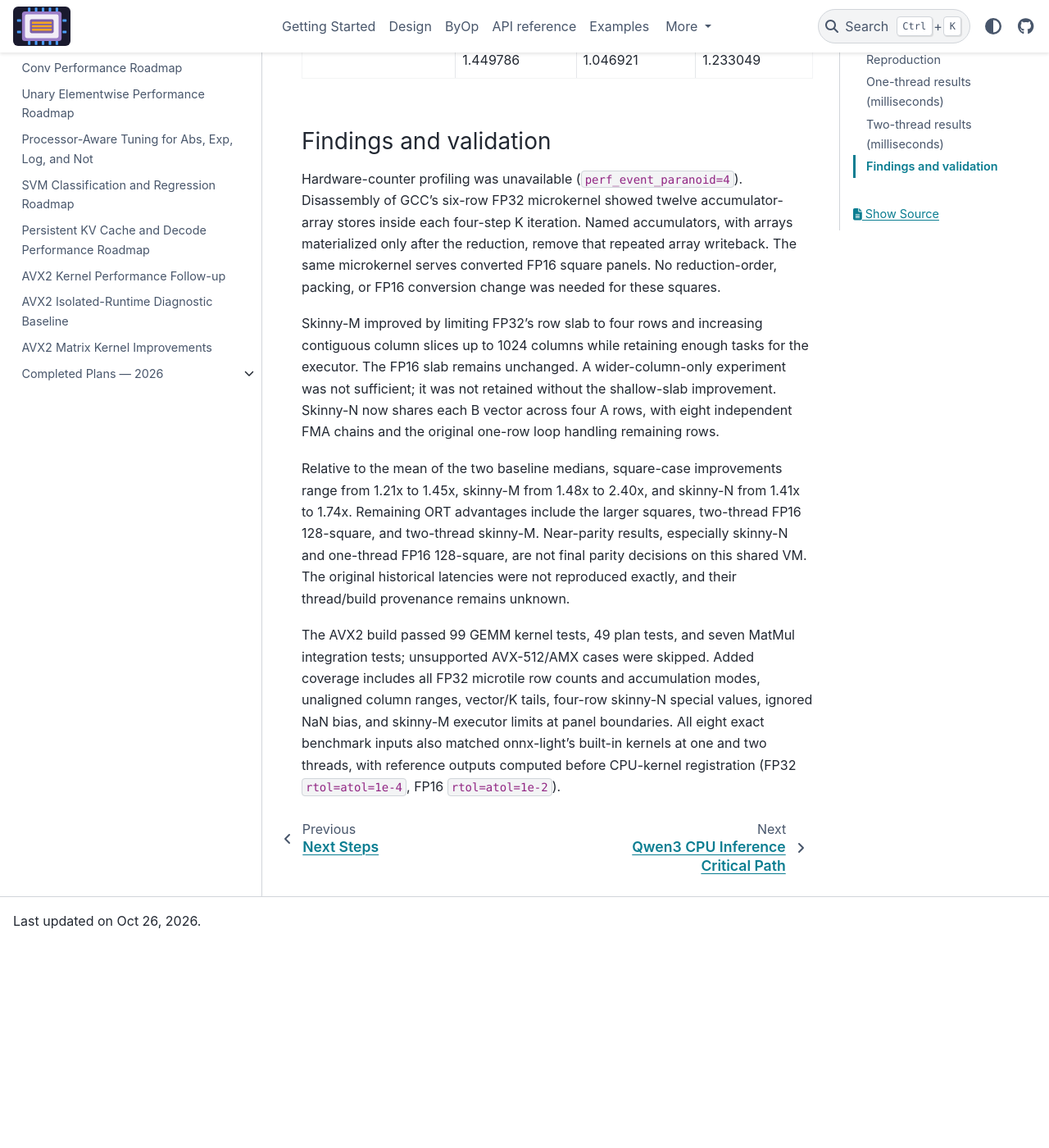
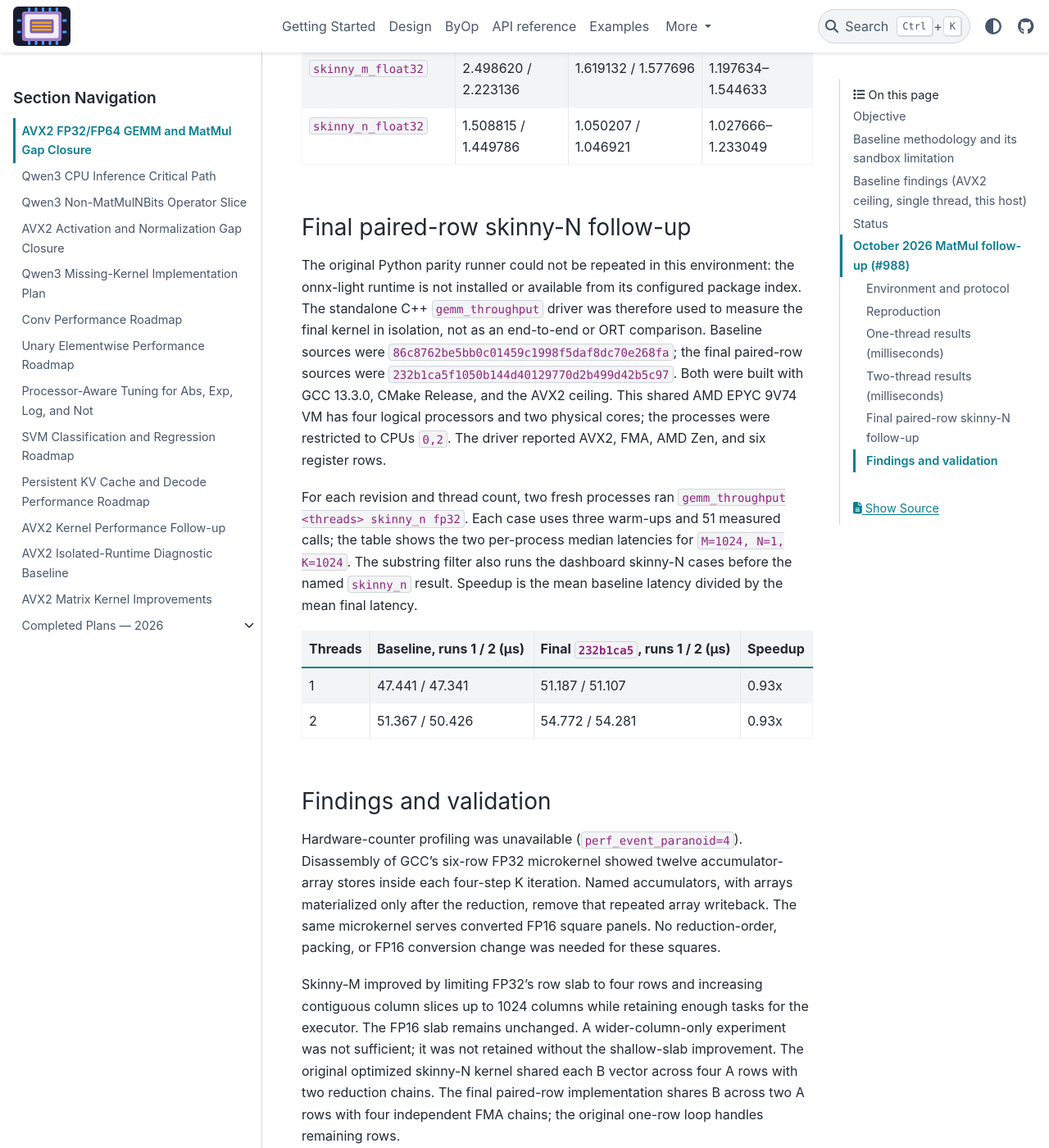
Before and after one commit to xadupre/onnx-light-cpu, a Sphinx documentation site: the page built from docs/next_steps/2026/2026_09_avx2_gemm_matmul.rst, in a window 1280 px wide and 1400 px high, scrolled down 6765 px. Shown: the whole window at 82% size. Built offline with Sphinx 7.4.7 and the PyData theme 0.15.4, drawn with Linux system fonts in a browser that asks for light colours; pages that are not in the unit, such as notebooks, are missing from menus; before the commit the page ends 7918 px from its top, so only the background shows below that; some of the changed text lies outside the part shown.

Commit message:
Refresh skinny-N benchmark evidence
Co-authored-by: xadupre <22452781+xadupre@users.noreply.github.com>

```diff
--- a/docs/next_steps/2026/2026_09_avx2_gemm_matmul.rst
+++ b/docs/next_steps/2026/2026_09_avx2_gemm_matmul.rst
@@ -177,10 +177,13 @@ Environment and protocol
 * Shared Linux VM: four logical processors, two physical cores; process affinity
   restricted to logical CPUs ``0,2`` (one sibling per core) for both backends.
   This is still a shared runner, not dedicated hardware.
-* onnx-light-cpu 0.2.0: baseline production sources
+* Original parity campaign: onnx-light-cpu 0.2.0 baseline production sources
   ``86c8762be5bb0c01459c1998f5daf8dc70e268fa``; optimized sources
-  ``83952ac5da670ddeb7431565f3c5e87f5d967d90``. Both were compiled locally
-  with GCC 13.3.0, CMake Release, and
+  ``83952ac5da670ddeb7431565f3c5e87f5d967d90``. These Python/ORT timings
+  predate the final paired-row implementation
+  (``232b1ca5f1050b144d40129770d2b499d42b5c97``), so their skinny-N entries
+  are not evidence for the final kernel. Both builds used GCC 13.3.0, CMake
+  Release, and
   ``ONNX_LIGHT_CPU_MAX_SIMD_LEVEL=AVX2``. Runtime detection returned ``3``
   (AVX2); the throughput driver reported AMD Zen, FMA, and six register rows.
   The baseline was rebuilt in the same build tree after verifying its two
@@ -325,6 +328,43 @@ Two-thread results (milliseconds)
      - 1.050207 / 1.046921
      - 1.027666–1.233049
 
+Final paired-row skinny-N follow-up
+~~~~~~~~~~~~~~~~~~~~~~~~~~~~~~~~~~~
+
+The original Python parity runner could not be repeated in this environment:
+the onnx-light runtime is not installed or available from its configured
+package index. The standalone C++ ``gemm_throughput`` driver was therefore
+used to measure the final kernel in isolation, not as an end-to-end or ORT
+comparison. Baseline sources were ``86c8762be5bb0c01459c1998f5daf8dc70e268fa``;
+the final paired-row sources were ``232b1ca5f1050b144d40129770d2b499d42b5c97``.
+Both were built with GCC 13.3.0, CMake Release, and the AVX2 ceiling. This
+shared AMD EPYC 9V74 VM has four logical processors and two physical cores;
+the processes were restricted to CPUs ``0,2``. The driver reported AVX2,
+FMA, AMD Zen, and six register rows.
+
+For each revision and thread count, two fresh processes ran
+``gemm_throughput <threads> skinny_n fp32``. Each case uses three warm-ups and
+51 measured calls; the table shows the two per-process median latencies for
+``M=1024, N=1, K=1024``. The substring filter also runs the dashboard skinny-N
+cases before the named ``skinny_n`` result. Speedup is the mean baseline
+latency divided by the mean final latency.
+
+.. list-table::
+   :header-rows: 1
+
+   * - Threads
+     - Baseline, runs 1 / 2 (µs)
+     - Final ``232b1ca5``, runs 1 / 2 (µs)
+     - Speedup
+   * - 1
+     - 47.441 / 47.341
+     - 51.187 / 51.107
+     - 0.93x
+   * - 2
+     - 51.367 / 50.426
+     - 54.772 / 54.281
+     - 0.93x
+
 Findings and validation
 ~~~~~~~~~~~~~~~~~~~~~~~
 
@@ -339,21 +379,26 @@ Skinny-M improved by limiting FP32's row slab to four rows and increasing
 contiguous column slices up to 1024 columns while retaining enough tasks for
 the executor. The FP16 slab remains unchanged. A wider-column-only experiment
 was not sufficient; it was not retained without the shallow-slab improvement.
-Skinny-N now shares each B vector across four A rows, with eight independent
-FMA chains and the original one-row loop handling remaining rows.
+The original optimized skinny-N kernel shared each B vector across four A rows
+with two reduction chains. The final paired-row implementation shares B across
+two A rows with four independent FMA chains; the original one-row loop handles
+remaining rows.
 
 Relative to the mean of the two baseline medians, square-case improvements
-range from 1.21x to 1.45x, skinny-M from 1.48x to 2.40x, and skinny-N from
-1.41x to 1.74x. Remaining ORT advantages include the larger squares,
-two-thread FP16 128-square, and two-thread skinny-M. Near-parity results,
-especially skinny-N and one-thread FP16 128-square, are not final parity
-decisions on this shared VM. The original historical latencies were not
-reproduced exactly, and their thread/build provenance remains unknown.
+range from 1.21x to 1.45x, and skinny-M from 1.48x to 2.40x in the original
+parity campaign. Its 1.41–1.74x skinny-N result applies only to revision
+``83952ac5`` and does not validate the final implementation. The follow-up
+isolated C++ measurements above show 0.93x at both thread counts on a different
+shared VM; they are not comparable to the original Python/ORT campaign and do
+not establish end-to-end parity. Remaining ORT advantages in the original
+campaign include the larger squares, two-thread FP16 128-square, and
+two-thread skinny-M. The original historical latencies were not reproduced
+exactly, and their thread/build provenance remains unknown.
 
 The AVX2 build passed 99 GEMM kernel tests, 49 plan tests, and seven MatMul
 integration tests; unsupported AVX-512/AMX cases were skipped. Added coverage
 includes all FP32 microtile row counts and accumulation modes, unaligned
-column ranges, vector/K tails, four-row skinny-N special values, ignored
+column ranges, vector/K tails, paired-row skinny-N special values, ignored
 NaN bias, and skinny-M executor limits at panel boundaries. All eight exact
 benchmark inputs also matched onnx-light's built-in kernels at one and two
 threads, with reference outputs computed before CPU-kernel registration
```
Also changed, not shown: other parts of docs/next_steps/2026/2026_09_avx2_gemm_matmul.rst (+2 -2 lines).
